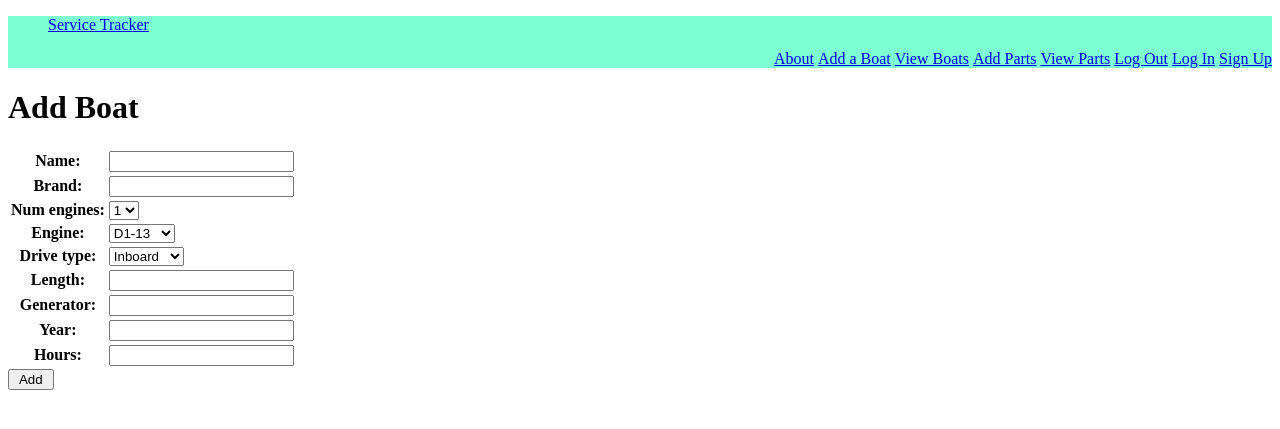
After one commit to adicerbo/service_tracker, a Django app: page /boats/create in a window 1280 px wide. The commit adds this page. Shown: the top 429 px of the page. Run offline with Django 4.2, Linux system fonts and the light colour scheme.

Commit message:
add crud fuctionality to boats

```diff
--- a/main_app/models.py
+++ b/main_app/models.py
@@ -117,9 +117,13 @@ class Boat(models.Model):
     length = models.IntegerField()
     generator = models.CharField(max_length=40)
     year = models.IntegerField()
+    hours = models.IntegerField()
 
     def __str__(self):
         return self.name
+
+    def get_absolute_url(self):
+        return reverse('detail', kwargs={'boat_id': self.id})
 
 # class Boat:
 #     def __init__(self, name, brand, num_engines, engine, drive_type, length, generator, year):
--- a/main_app/templates/base.html
+++ b/main_app/templates/base.html
@@ -25,8 +25,8 @@
 
                     <ul class="right">
                         <li><a href="/about">About</a></li>
-                        <li><a href="/about">Add a Boat</a></li>
-                        <li><a href="/boats">View Boats</a></li>
+                        <li><a href="{% url 'boat_create' %}">Add a Boat</a></li>
+                        <li><a href="{% url 'index' %}">View Boats</a></li>
                         <li><a href="/about">Add Parts</a></li>
                         <li><a href="/about">View Parts</a></li>
                         <li><a href="/about">Log Out</a></li>
--- a/main_app/templates/boats/detail.html
+++ b/main_app/templates/boats/detail.html
@@ -9,6 +9,11 @@
         <p>Drive: {{ boat.get_drive_type_display }} </p>
         <p>Generator: {{ boat.generator }} </p>
         <p>Year: {{ boat.year }} </p>
+        <p>Hours: {{ boat.hours }} </p>
+    </div>
+    <div class="card-action">
+        <a href="{% url 'boat_update' boat.id %}">Edit</a>
+        <a href="{% url 'boat_delete' boat.id %}">Delete</a>
     </div>
 </div>
 
--- /dev/null
+++ b/main_app/templates/main_app/boat_form.html
@@ -0,0 +1,18 @@
+{% extends 'base.html' %}
+
+{% block content %}
+
+{% if object %}
+<h1>Edit <span class="teal-text">{{object.brand}} {{object.length}}</span></h1>
+{% else %}
+<h1>Add Boat</h1>
+{% endif %}
+
+<form action="" method="post">
+    {% csrf_token %}
+    <table>
+        {{ form.as_table }}
+    </table>
+    <input type="submit" value="{% if object %} Save {% else %} Add {% endif %}" class="btn green" />
+</form>
+{% endblock %}
--- a/main_app/urls.py
+++ b/main_app/urls.py
@@ -6,6 +6,8 @@ urlpatterns = [
     path('about/', views.about, name='about'),
     path('boats/', views.boats_index, name='index'),
     path('boats/<int:boat_id>/', views.boats_detail, name='detail'),
-    # path('boats/create', views.BoatCreate.as_view(), name='boat_create'),
+    path('boats/create', views.BoatCreate.as_view(), name='boat_create'),
+    path('boats/<int:pk>/update/', views.BoatUpdate.as_view(), name='boat_update'),
+    path('boats/<int:pk>/delete/', views.BoatDelete.as_view(), name='boat_delete'),
 
 ]
--- a/main_app/views.py
+++ b/main_app/views.py
@@ -1,5 +1,6 @@
 from django.shortcuts import render
 from .models import Boat
+from django.views.generic.edit import CreateView, UpdateView, DeleteView
 
 
 def home(request):
@@ -15,3 +16,16 @@ def boats_index(request):
 def boats_detail(request, boat_id):
     boat = Boat.objects.get(id=boat_id)
     return render(request, 'boats/detail.html', {'boat': boat})
+
+class BoatCreate(CreateView):
+    model = Boat
+    fields = '__all__'
+    success_url = '/boats/'
+
+class BoatUpdate(UpdateView):
+    model = Boat
+    fields = ['hours']
+
+class BoatDelete(DeleteView):
+    model = Boat
+    success_url = '/boats/'
```
Also changed, not shown: main_app/templates/main_app/boat_confirm_delete.html (added, +12 -0 lines), main_app/migrations/0004_boat_hours.py (added).
